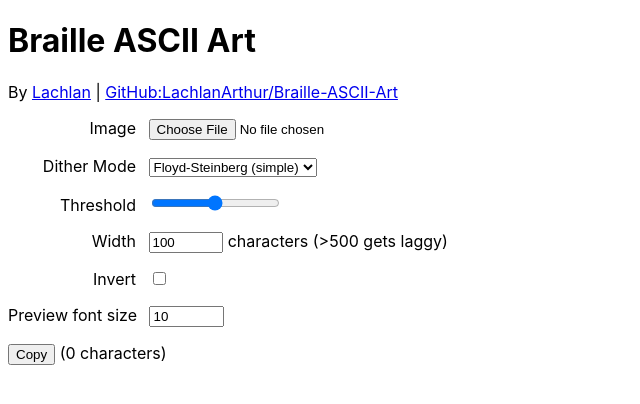
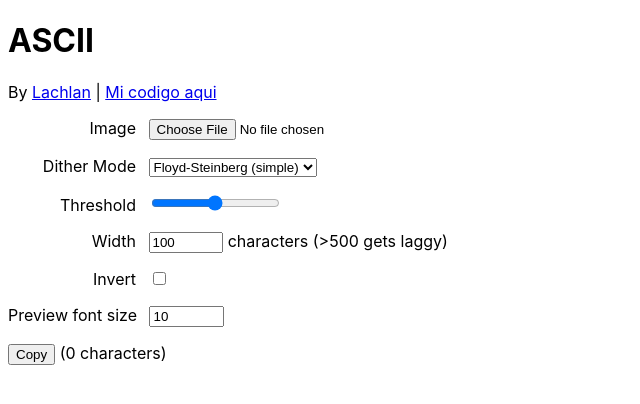
Before and after one commit to Dangel2/dangel2.github.io, a website: page index.html in a window 1280 px wide. Shown: the whole page, without its empty margins (0-640 px from the left). Drawn offline with Linux system fonts and the light colour scheme.

Commit message:
Update index.html

```diff
--- a/index.html
+++ b/index.html
@@ -11,8 +11,8 @@
 
 <body>
 
-	<h1>Braille ASCII Art</h1>
-	<p>By <a href="https://lach.la">Lachlan</a> | <a href="https://github.com/LachlanArthur/Braille-ASCII-Art">GitHub:LachlanArthur/Braille-ASCII-Art</a></p>
+	<h1>ASCII</h1>
+	<p>By <a href="https://t.me/DanGel_Glr">Lachlan</a> | <a href="https://www.xpaja.net/views/albums/2023/01/tremenda-vagina-rosa/1.jpg">Mi codigo aqui</a></p>
 
 	<p>
 		<label for="filepicker">Image</label>
```
